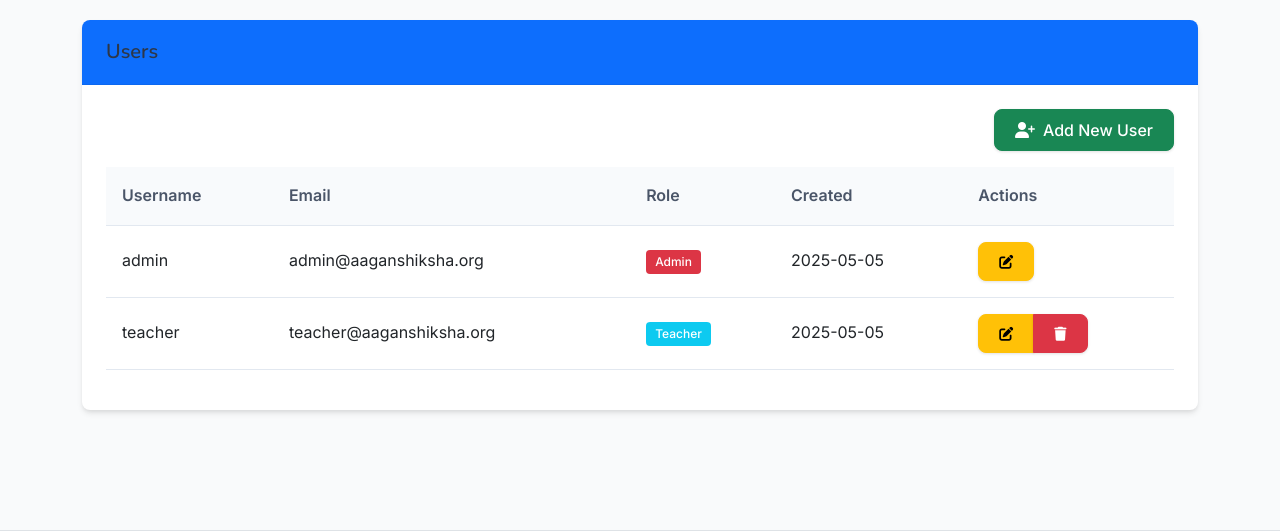
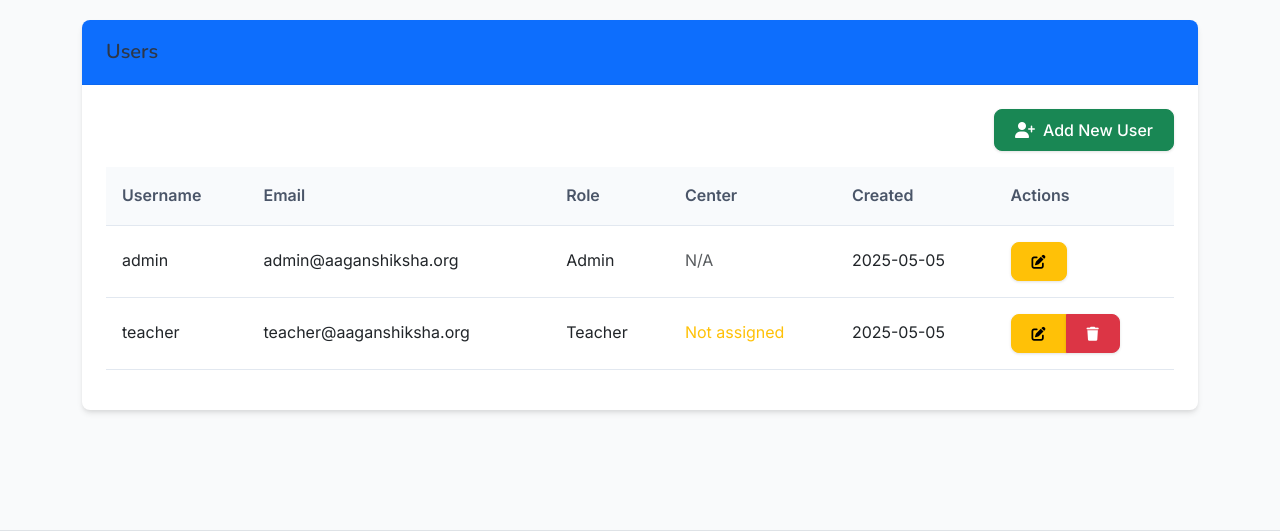
Before and after one commit to vibhor-git/AaganshikshaPortal, a Flask app: page /admin/users in a window 1280 px wide. Shown: the part 186-717 px from the top of the page. Run offline with Flask 3, Linux system fonts and the light colour scheme; a user stored in the database is signed in; some libraries are stand-ins or nearby versions.

Commit message:
Assistant checkpoint: Added center assignment feature for teacher users
Assistant generated file changes:
- models.py: Add center relationship to User model
- forms.py: Add center selection to user forms, Add center selection to edit user form
- routes/admin.py: Update add_user function to handle center selection, Update edit_user function to handle center selection
- templates/admin/users.html: Add center field to user form
Add center field to user form
Add center field to user form
Add center column to user rows

---

User prompt:

while adding user as teacher has option of centers where they should belong

Replit-Commit-Author: Assistant
Replit-Commit-Session-Id: dfd11eeb-5483-4d1f-97ca-f078fede1bfa

```diff
--- a/forms.py
+++ b/forms.py
@@ -23,6 +23,7 @@ class UserForm(FlaskForm):
     confirm_password = PasswordField('Confirm Password', validators=[DataRequired(), EqualTo('password')])
     role = SelectField('Role', choices=[('admin', 'Admin'), ('teacher', 'Teacher')])
     aadhar_number = StringField('Aadhar Number', validators=[DataRequired(), Length(min=12, max=12)])
+    center_id = SelectField('Center (required for teachers)', coerce=int, validators=[Optional()])
     submit = SubmitField('Save User')
 
     def validate_aadhar_number(self, aadhar_number):
@@ -46,6 +47,7 @@ class EditUserForm(FlaskForm):
     email = StringField('Email', validators=[DataRequired(), Email()])
     role = SelectField('Role', choices=[('admin', 'Admin'), ('teacher', 'Teacher')])
     aadhar_number = StringField('Aadhar Number', validators=[DataRequired(), Length(min=12, max=12)])
+    center_id = SelectField('Center (required for teachers)', coerce=int, validators=[Optional()])
     password = PasswordField('New Password (leave blank to keep current)', validators=[Optional(), Length(min=6)])
     confirm_password = PasswordField('Confirm New Password', validators=[EqualTo('password')])
     submit = SubmitField('Update User')
--- a/models.py
+++ b/models.py
@@ -12,8 +12,10 @@ class User(UserMixin, db.Model):
     role = db.Column(db.String(20), nullable=False)  # 'admin', 'teacher'
     aadhar_number = db.Column(db.String(12), unique=True, nullable=False)
     created_at = db.Column(db.DateTime, default=datetime.utcnow)
+    center_id = db.Column(db.Integer, db.ForeignKey('center.id'), nullable=True)  # Only required for teachers
 
     # Relationships
+    center = db.relationship('Center', backref='teachers', lazy=True)
     complaints = db.relationship('Complaint', backref='author', lazy=True)
     nutrition_tips = db.relationship('NutritionTip', backref='created_by', lazy=True)
     activities = db.relationship('Activity', backref='created_by', lazy=True)
--- a/routes/admin.py
+++ b/routes/admin.py
@@ -66,13 +66,21 @@ def users():
 def add_user():
     form = UserForm()
 
+    # Populate center choices
+    form.center_id.choices = [(0, 'None')] + [(c.id, c.name) for c in Center.query.all()]
+
     if form.validate_on_submit():
         user = User(
             username=form.username.data,
             email=form.email.data,
-            role=form.role.data
+            role=form.role.data,
+            aadhar_number=form.aadhar_number.data
         )
         user.set_password(form.password.data)
+
+        # Set center_id only if the role is teacher and a center was selected
+        if form.role.data == 'teacher' and form.center_id.data != 0:
+            user.center_id = form.center_id.data
 
         db.session.add(user)
         db.session.commit()
@@ -89,10 +97,20 @@ def edit_user(id):
     user = User.query.get_or_404(id)
     form = EditUserForm(original_username=user.username, original_email=user.email)
 
+    # Populate center choices
+    form.center_id.choices = [(0, 'None')] + [(c.id, c.name) for c in Center.query.all()]
+
     if form.validate_on_submit():
         user.username = form.username.data
         user.email = form.email.data
         user.role = form.role.data
+        user.aadhar_number = form.aadhar_number.data
+
+        # Set center_id based on role and selection
+        if form.role.data == 'teacher' and form.center_id.data != 0:
+            user.center_id = form.center_id.data
+        else:
+            user.center_id = None
 
         if form.password.data:
             user.set_password(form.password.data)
@@ -105,6 +123,8 @@ def edit_user(id):
         form.username.data = user.username
         form.email.data = user.email
         form.role.data = user.role
+        form.aadhar_number.data = user.aadhar_number
+        form.center_id.data = user.center_id or 0
 
     return render_template('admin/users.html', form=form, user=user, is_edit=True)
 
--- a/templates/admin/users.html
+++ b/templates/admin/users.html
@@ -102,7 +102,7 @@
                     </div>
                     <div class="mb-3">
                         <label class="form-label">Role</label>
-                        {{ form.role(class="form-select") }}
+                        {{ form.role(class="form-select", id="role") }}
                         {% if form.role.errors %}
                             <div class="text-danger">
                                 {% for error in form.role.errors %}
@@ -113,7 +113,7 @@
                     </div>
                     <div class="mb-3">
                         <label class="form-label">Aadhar Number</label>
-                        {{ form.aadhar_number(class="form-control", placeholder="Enter 12-digit Aadhar Number") }}
+                        {{ form.aadhar_number(class="form-control", placeholder="Enter 12-digit Aadhar number") }}
                         {% if form.aadhar_number.errors %}
                             <div class="text-danger">
                                 {% for error in form.aadhar_number.errors %}
@@ -122,6 +122,35 @@
                             </div>
                         {% endif %}
                     </div>
+                    <div class="mb-3" id="center-field">
+                        <label class="form-label">Center (required for teachers)</label>
+                        {{ form.center_id(class="form-control") }}
+                        {% if form.center_id.errors %}
+                            <div class="text-danger">
+                                {% for error in form.center_id.errors %}
+                                    <small>{{ error }}</small>
+                                {% endfor %}
+                            </div>
+                        {% endif %}
+                    </div>
+                    <script>
+                        // Show/hide center field based on role selection
+                        document.addEventListener('DOMContentLoaded', function() {
+                            const roleSelect = document.getElementById('role');
+                            const centerField = document.getElementById('center-field');
+
+                            function toggleCenterField() {
+                                if (roleSelect.value === 'teacher') {
+                                    centerField.style.display = 'block';
+                                } else {
+                                    centerField.style.display = 'none';
+                                }
+                            }
+
+                            toggleCenterField(); // Initial state
+                            roleSelect.addEventListener('change', toggleCenterField);
+                        });
+                    </script>
                     <div class="d-flex justify-content-between">
                         <a href="{{ url_for('admin.users') }}" class="btn btn-secondary">Cancel</a>
                         {{ form.submit(class="btn btn-primary") }}
@@ -140,6 +169,7 @@
                                 <th>Username</th>
                                 <th>Email</th>
                                 <th>Role</th>
+                                <th>Center</th>
                                 <th>Created</th>
                                 <th>Actions</th>
                             </tr>
@@ -150,10 +180,15 @@
                                     <tr>
                                         <td>{{ user.username }}</td>
                                         <td>{{ user.email }}</td>
+                                        <td>{{ user.role|capitalize }}</td>
                                         <td>
-                                            <span class="badge {% if user.role == 'admin' %}bg-danger{% else %}bg-info{% endif %}">
-                                                {{ user.role|capitalize }}
-                                            </span>
+                                            {% if user.role == 'teacher' and user.center %}
+                                                {{ user.center.name }}
+                                            {% elif user.role == 'teacher' %}
+                                                <span class="text-warning">Not assigned</span>
+                                            {% else %}
+                                                <span class="text-muted">N/A</span>
+                                            {% endif %}
                                         </td>
                                         <td>{{ user.created_at.strftime('%Y-%m-%d') }}</td>
                                         <td>
@@ -194,7 +229,7 @@
                                 {% endfor %}
                             {% else %}
                                 <tr>
-                                    <td colspan="5" class="text-center">No users found.</td>
+                                    <td colspan="6" class="text-center">No users found.</td>
                                 </tr>
                             {% endif %}
                         </tbody>
```
